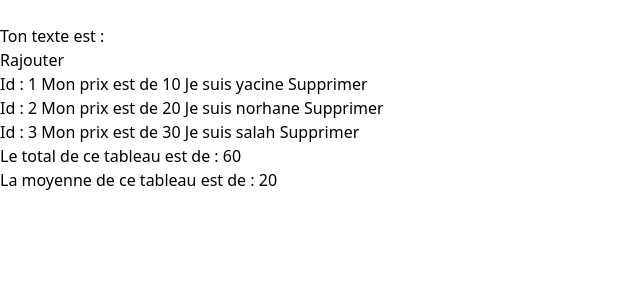
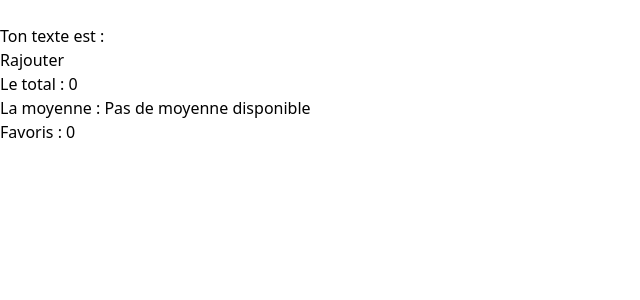
Before and after one commit to BouklifYacine/React-Exo-Algo, a React (Vite) app in the folder react-exo/: page / in a window 1280 px wide. Shown: the top 300 px of the page, without its empty margins (0-640 px from the left). Built offline with nearby package versions, Linux system fonts and the light colour scheme.

Commit message:
Factorisation et ajout de nouvelles fonctionnalités

```diff
--- a/react-exo/src/App.tsx
+++ b/react-exo/src/App.tsx
@@ -7,55 +7,59 @@ function App() {
     texte: string;
   }
 
+  interface Favoris {
+    id: number;
+    texte: string;
+  }
+
   const [texte, setTexte] = useState("");
-  const [todolist, setTodolist] = useState<Todolist[]>([
-    { id: 1, prix: 10, texte: "Je suis yacine" },
-    { id: 2, prix: 20, texte: "Je suis norhane" },
-    { id: 3, prix: 30, texte: "Je suis salah" },
-  ]);
+  const [todolist, setTodolist] = useState<Todolist[]>([]);
 
-  const changement = (e: React.ChangeEvent<HTMLInputElement>) => {
-    setTexte(e.target.value);
+  const [favoris, setFavoris] = useState<Favoris[]>([]);
+
+  const GérerFavoris = () => {
+    if (texte.trim() !== "") {
+      const id = todolist.length + 1;
+      const nouveauTodo = {
+        id: id,
+        prix: Math.floor(Math.random() * 100),
+        texte: texte,
+      };
+
+      setTodolist([...todolist, nouveauTodo]);
+      setFavoris([...favoris, { id: id, texte: texte }]);
+      setTexte("");
+    }
   };
 
   const SupprimerElement = (id: number) => {
-    setTodolist(todolist.filter((todo) => todo.id !== id));
+    setTodolist(todolist.filter(todo => todo.id !== id));
+    setFavoris(favoris.filter(fav => fav.id !== id));
   };
 
   const total = todolist.reduce((acc, element) => acc + element.prix, 0);
+  const Moyenne = todolist.length === 0 ? "Pas de moyenne disponible" : total / todolist.length;
 
-  const Moyenne =
-    todolist.reduce((acc, element) => acc + element.prix, 0) / todolist.length;
 
-  const ajouterElement = () => {
-    if (texte.trim() !== "") {
-      const NouvelElement: Todolist = {
-        id: todolist.length + 1,
-        prix: Math.floor(Math.random() * 100, ),
-        texte: texte,
-      };
-
-      setTodolist([...todolist, NouvelElement]);
-      setTexte("");
-    }
-  };
 
   return (
     <>
       <input
         type="text"
         value={texte}
-        onChange={changement}
+        onChange={(e) => setTexte(e.target.value)}
         className="border-red-500 border-2"
       />
       <p>Ton texte est : {texte}</p>
       <button
-  onClick={ajouterElement}
-  disabled={total >= 100}
-  className={`rounded-2xl py-2 px-2 ${total >= 100 ? 'bg-gray-400' : 'bg-blue-400'}`}
->
-  Rajouter
-</button>
+        onClick={GérerFavoris}
+        disabled={total >= 100}
+        className={`rounded-2xl py-2 px-2 ${total >= 100 ? 'bg-gray-400' : 'bg-blue-400'}`}
+      >
+        Rajouter
+      </button>
+
+      <p className="text-red-500"> {total >= 100 ? "Vous avez dépasser le maximum veuillez supprimer un élement " : ""} </p>
 
       {todolist.map((todo) => (
         <div key={todo.id} className="flex-col gap-x-5 mt-5">
@@ -63,17 +67,24 @@ function App() {
           <a> Mon prix est de {todo.prix} </a>
           <a>
             {todo.texte}{" "}
-            <button onClick={() => SupprimerElement(todo.id)}>
-              {" "}
-              Supprimer
-            </button>
+            <button onClick={() => SupprimerElement(todo.id)}>Supprimer</button>
           </a>
         </div>
       ))}
 
       <div className="mt-5">
-        <p> Le total de ce tableau est de : {total}</p>
-        <p> La moyenne de ce tableau est de : {Moyenne}</p>
+        <p>Le total : {total}</p>
+        <p>La moyenne : {Moyenne}</p>
+      </div>
+
+      <div className="mt-10">
+        <p>Favoris : {favoris.length}</p>
+        {favoris.map(fav => (
+          <div className="flex gap-x-5" key={fav.id}>
+            <p>{fav.id}</p>
+            <p>{fav.texte}</p>
+          </div>
+        ))}
       </div>
     </>
   );
```
